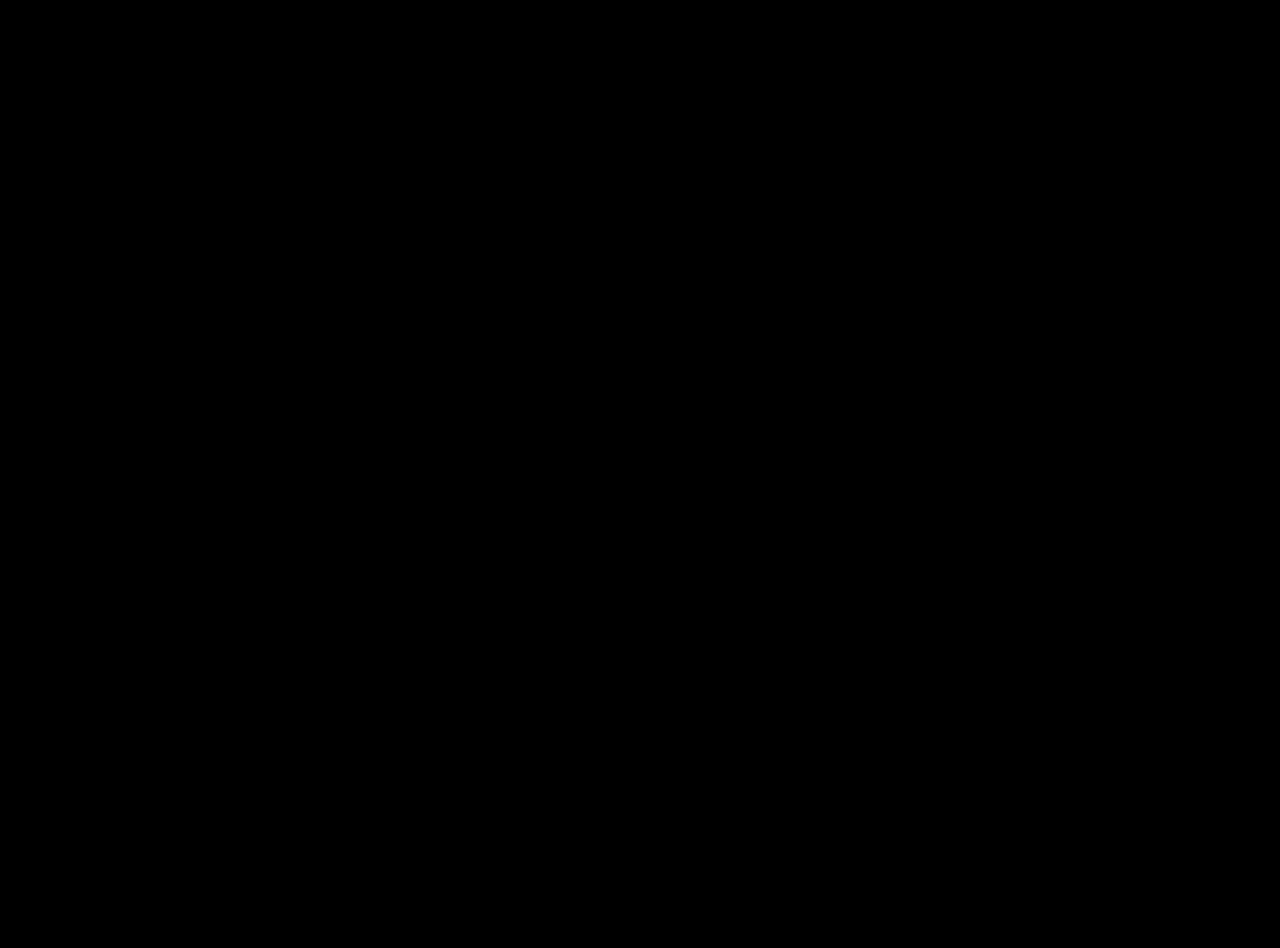
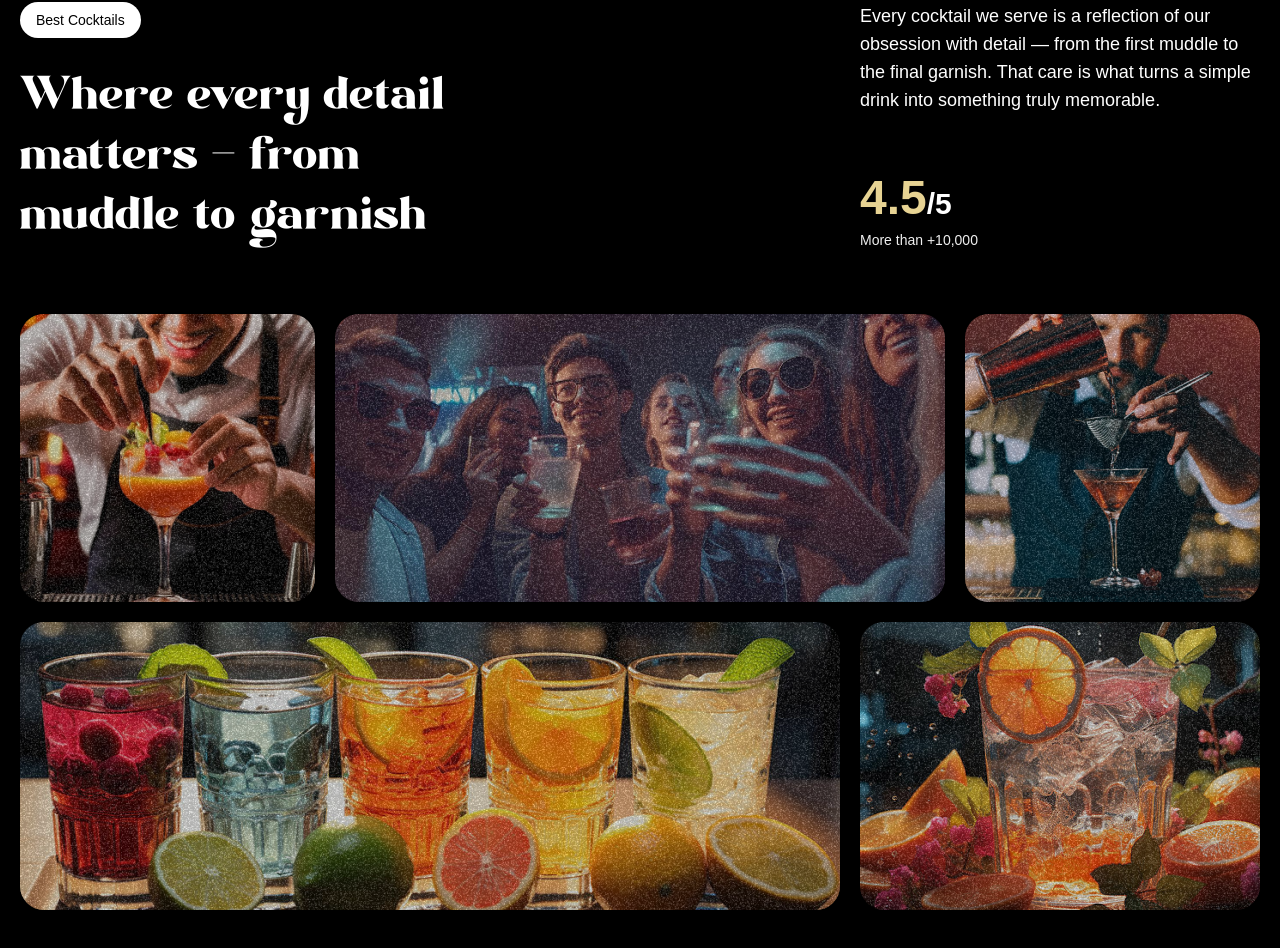
Before and after one commit to OmarSalem123/mojito_cocktails, a React (Vite) app: page / in a window 1280 px wide. Shown: the part 1710-2658 px from the top of the page. Before the commit the page ends 1600 px from the top, so only its background shows below. Built offline with nearby package versions, Linux system fonts and the light colour scheme; a web font is replaced by a local one.

Commit message:
about section (grid) done

```diff
--- a/src/App.jsx
+++ b/src/App.jsx
@@ -3,6 +3,7 @@
 import Navbar from "./components/Navbar";
 import Hero from "./components/Hero";
 import Cocktails from "./components/Cocktails";
+import About from "./components/About";
 
 gsap.registerPlugin(ScrollTrigger, SplitText);
 
@@ -12,6 +13,7 @@
       <Navbar />
       <Hero />
       <Cocktails />
+      <About />
     </main>
   );
 };
--- /dev/null
+++ b/src/components/About.jsx
@@ -0,0 +1,89 @@
+import { useGSAP } from "@gsap/react";
+import gsap from "gsap";
+import { SplitText } from "gsap/all";
+
+const About = () => {
+  useGSAP(() => {
+    const titleSplit = SplitText.create("#about h2", {
+      type: "words",
+    });
+    const scrollTimeline = gsap.timeline({
+      scrollTrigger: {
+        trigger: "#about",
+        start: "top center",
+      },
+    });
+    scrollTimeline
+      .from(titleSplit.words, {
+        opacity: 0,
+        duration: 1,
+        yPercent: 100,
+        ease: "expo.out",
+        stagger: 0.02,
+      })
+      .from(
+        ".top-grid div, .bottom-grid div",
+        {
+          opacity: 0,
+          duration: 1,
+          ease: "power1.inOut",
+          stagger: 0.04,
+        },
+        "-=0.5"
+      );
+  }, []);
+  return (
+    <div id="about">
+      <div className="mb-16 md:px-0 px-5">
+        <div className="content">
+          <div className="md:col-span-8">
+            <p className="badge">Best Cocktails</p>
+            <h2>
+              Where every detail matters <span className="text-white">-</span>{" "}
+              from muddle to garnish
+            </h2>
+          </div>
+          <div className="sub-content">
+            <p>
+              Every cocktail we serve is a reflection of our obsession with
+              detail — from the first muddle to the final garnish. That care is
+              what turns a simple drink into something truly memorable.{" "}
+            </p>
+            <div>
+              <p className="md:text-3xl text-xl font-bold">
+                <span>4.5</span>/5
+              </p>
+              <p className="text-sm text-white-100">More than +10,000</p>
+            </div>
+          </div>
+        </div>
+      </div>
+      <div className="top-grid">
+        <div className="md:col-span-3">
+          <div className="noisy" />
+          <img src="/images/abt1.png" alt="grid-img-1" />
+        </div>
+        <div className="md:col-span-6">
+          <div className="noisy" />
+          <img src="/images/abt2.png" alt="grid-img-2" />
+        </div>
+        <div className="md:col-span-3">
+          <div className="noisy" />
+          <img src="/images/abt5.png" alt="grid-img-5" />
+        </div>
+      </div>
+      <div className="bottom-grid">
+        <div className="md:col-span-8">
+          <div className="noisy" />
+          <img src="/images/abt3.png" alt="grid-img-3" />
+        </div>
+        <div className="md:col-span-4">
+          <div className="noisy" />
+          <img src="/images/abt4.png" alt="grid-img-4" />
+        </div>
+      </div>
+    </div>
+  );
+};
+
+export default About;
--- a/src/components/Hero.jsx
+++ b/src/components/Hero.jsx
@@ -37,7 +37,8 @@
         },
       })
       .to(".right-leaf", { y: 200 }, 0)
-      .to(".left-leaf", { y: -200 }, 0);
+      .to(".left-leaf", { y: -200 }, 0)
+      .to(".arrow", { y: 100 }, 0);
 
     const startValue = isMobile ? "top 50%" : "center 60%";
     const endValue = isMobile ? "120% top" : "bottom top";
```
